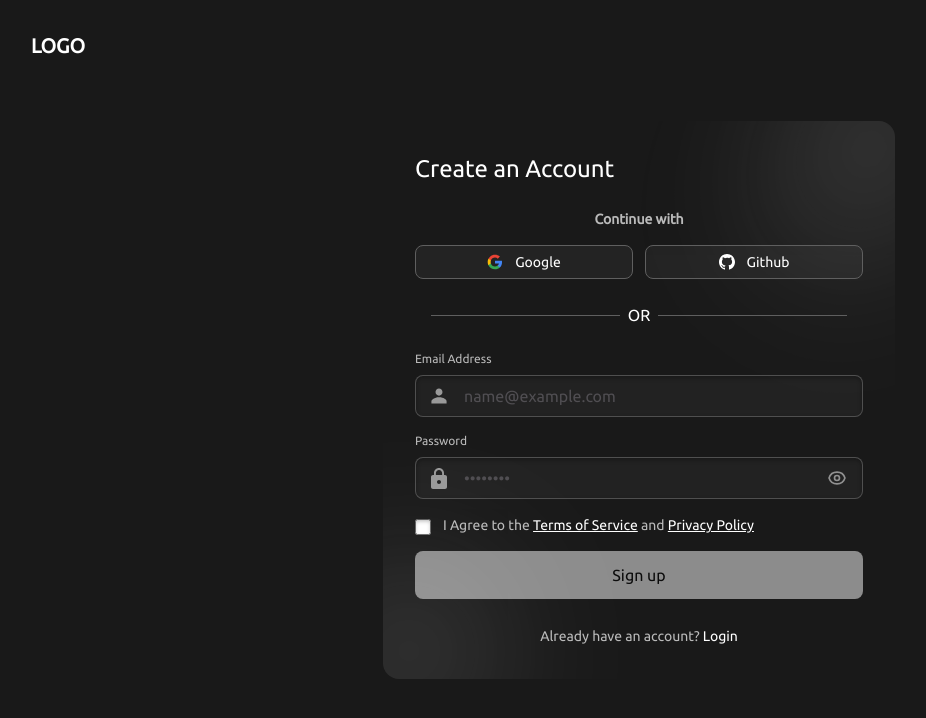
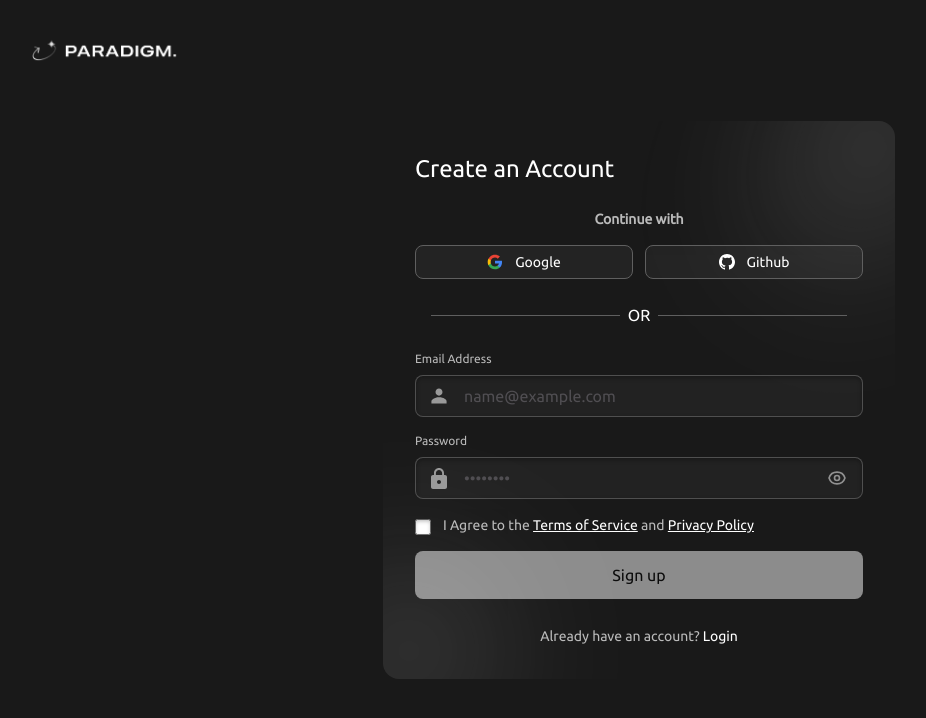
Before and after one commit to 71lols/paradigm-website, a Next.js app in the folder frontend/: page /signup in a window 1280 px wide. Shown: the top 718 px of the page, without its empty margins (1-927 px from the left). Built offline with nearby package versions, Linux system fonts and the light colour scheme; no server answers.

Commit message:
sidebar branding

```diff
--- a/frontend/src/app/signup/page.tsx
+++ b/frontend/src/app/signup/page.tsx
@@ -146,9 +146,16 @@
     <div className="min-h-screen bg-[#191919] flex items-center justify-center p-4">
       {/* Logo */}
       <div className="absolute top-8 left-8">
-        <span className="text-white text-xl font-semibold">
-          <Link href="/">LOGO</Link>
-        </span>
+        <Link href="/">
+          <Image
+            src="/Logo.png"
+            alt="Paradigm Logo"
+            width={150}
+            height={125}
+            className="object-contain border-white"
+            priority
+          />
+        </Link>
       </div>
 
       {/* Sign Up Container */}
--- a/frontend/src/components/dashboard/sidebar.tsx
+++ b/frontend/src/components/dashboard/sidebar.tsx
@@ -3,6 +3,7 @@
 import { useState } from 'react';
 import { Search, Layers, Settings, Download } from 'lucide-react';
 import UserProfile from './userProfile';
+import Image from "next/image";
 
 interface SidebarProps {
   activeSection?: string;
@@ -33,7 +34,14 @@
     <div className="w-64 h-screen bg-[#191919] border-r border-white/10 flex flex-col">
       {/* Logo */}
       <div className="p-6 border-b border-white/10">
-        <h1 className="text-white text-xl font-semibold">LOGO</h1>
+        <Image
+          src="/Logo.png"
+          alt="Paradigm Logo"
+          width={150}
+          height={125}
+          className="object-contain border-white"
+          priority
+        />
       </div>
 
       {/* Search */}
```
